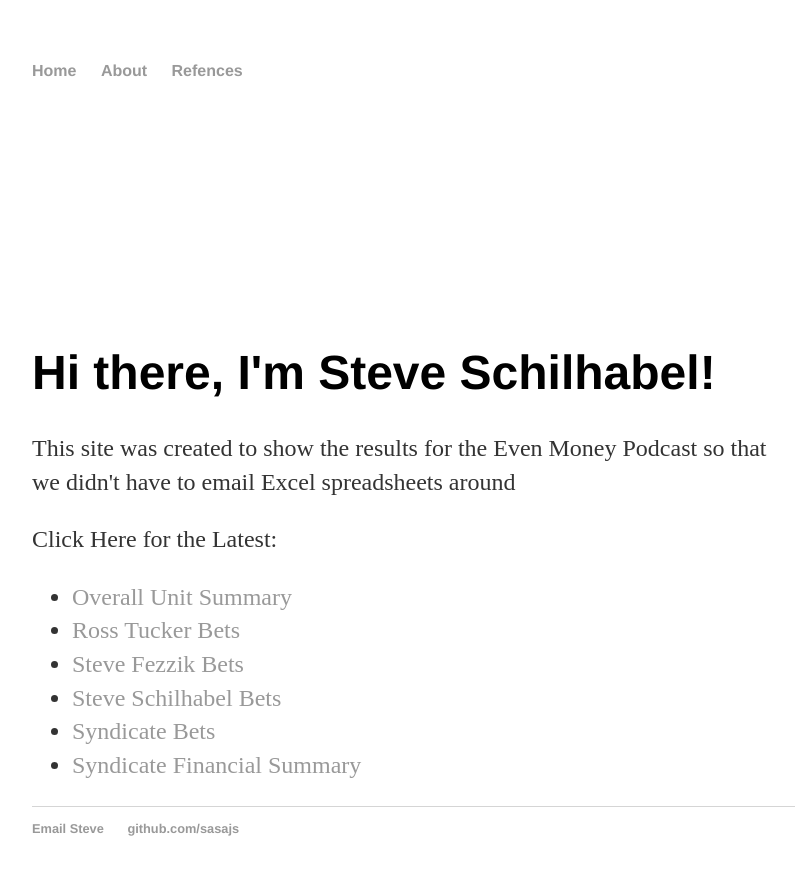
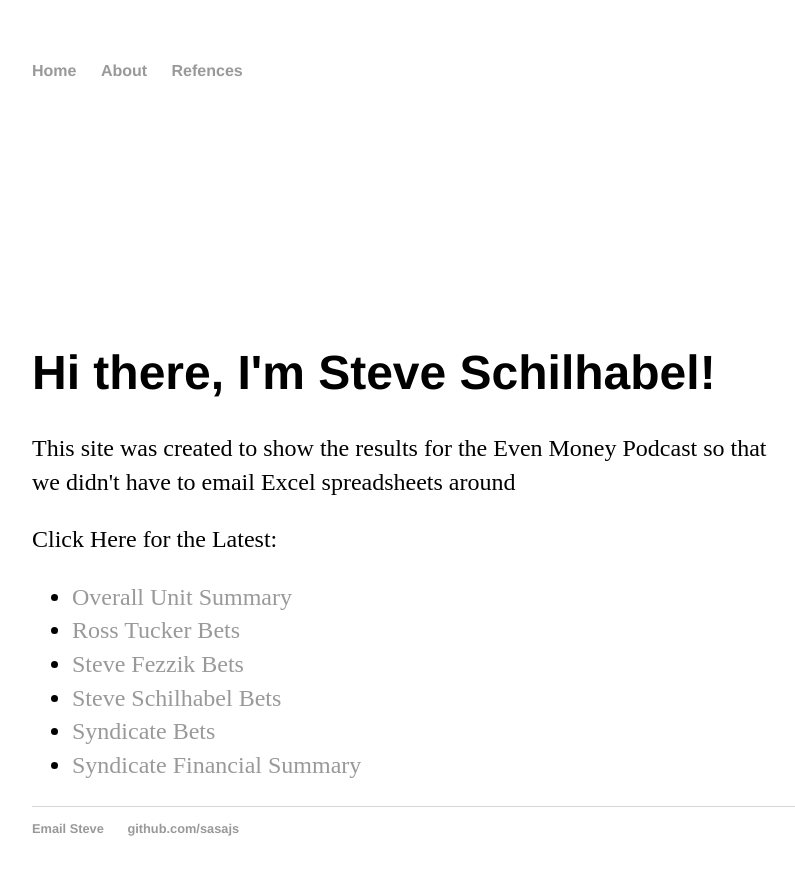
Before and after one commit to tsmith3480/sasajs.github.io, a Jekyll site: the page built from index.html, in a window 1280 px wide. Shown: the top 875 px of the page, without its empty margins (160-955 px from the left). Built offline with Jekyll 4.4.1, drawn with Linux system fonts in a browser that asks for light colours.

Commit message:
Update main.css

```diff
--- a/css/main.css
+++ b/css/main.css
@@ -3,7 +3,11 @@ body { margin: 60px auto; width: 70%; }
 a { text-decoration: none; color: #999; }
 a:hover { text-decoration: underline; }
 
+/*
 p, ul { font-size: 1.5em; line-height: 1.4em; color: #333; }
+*/
+p, ul { font-size: 1.5em; line-height: 1.4em; color: #000000; }
+
 
 h1, h2, h3, h4 { font-family: 'Helvetica', 'Arial', 'Sans-Serif'; }
 h1 { font-size: 3em;  }
```
